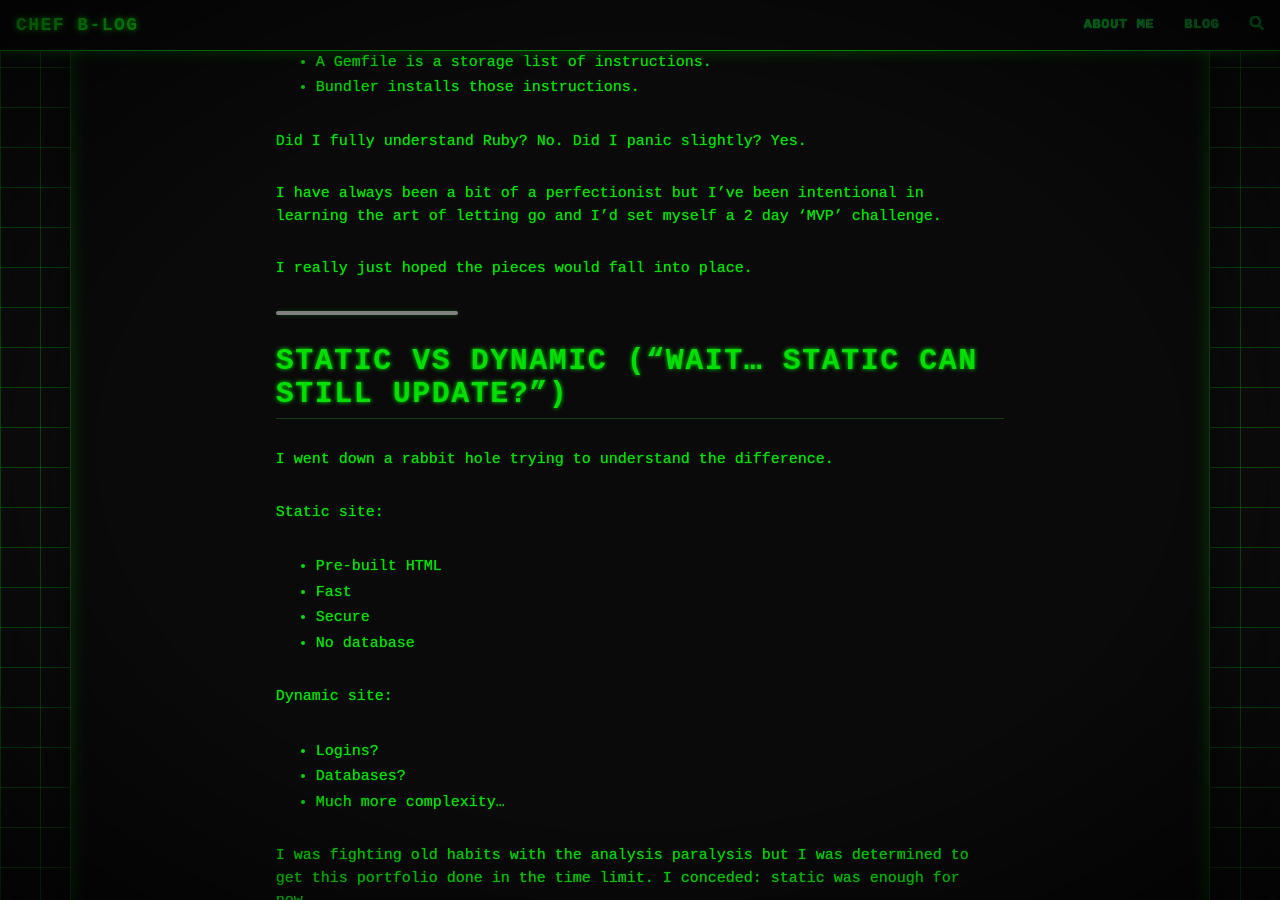
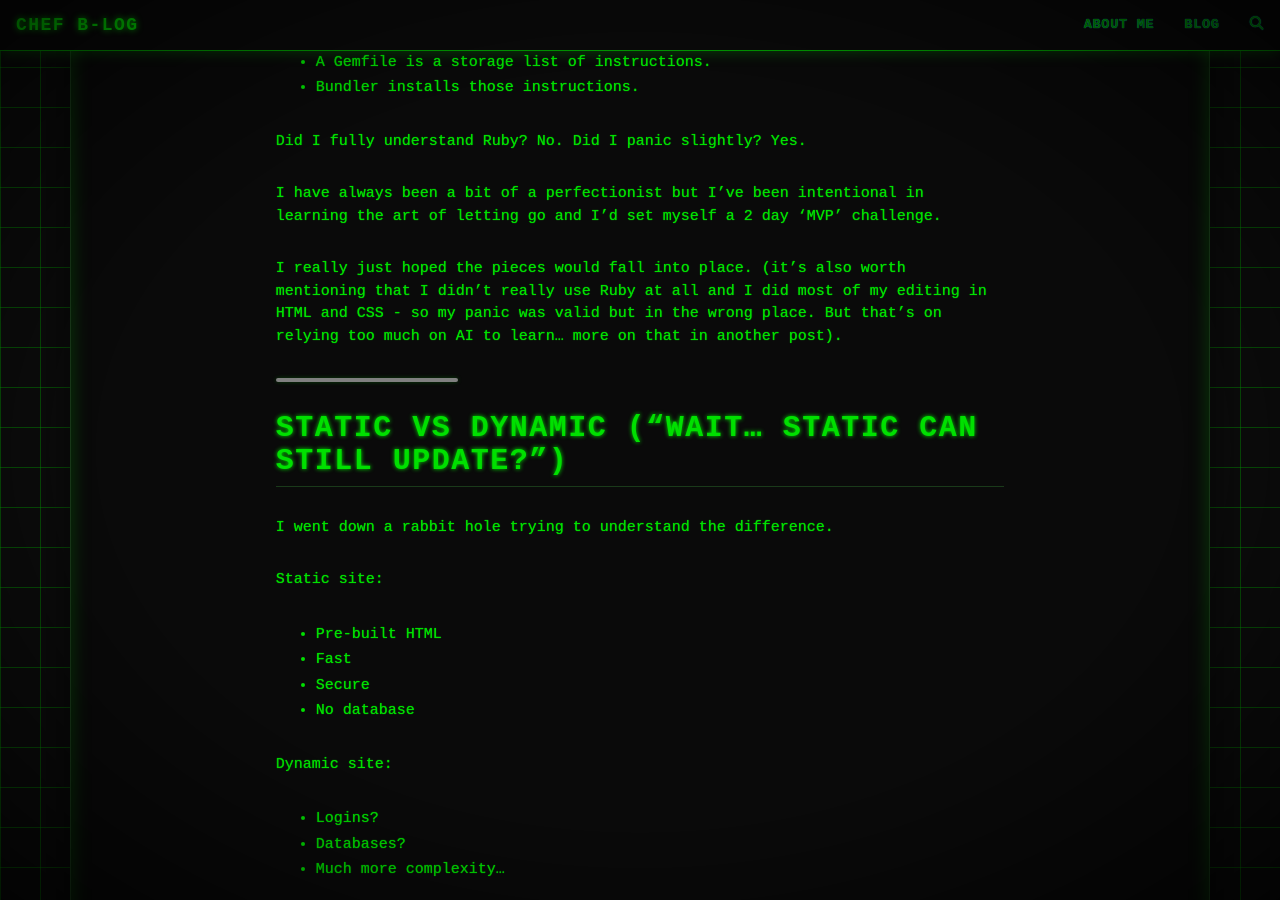
Before and after one commit to chef-b/chef-b.github.io, a Jekyll site: the page built from _posts/2026-01-15-bee-is-cool.md, in a window 1280 px wide and 900 px high, scrolled down 2053 px. Built offline with Jekyll 4.4.1, drawn with Linux system fonts in a browser that asks for light colours; comment, search, counter and statistics services are not loaded.

Commit message:
Update 2026-01-15-bee-is-cool.md
Content note: Ruby wasn't a main character

```diff
--- a/_posts/2026-01-15-bee-is-cool.md
+++ b/_posts/2026-01-15-bee-is-cool.md
@@ -50,7 +50,7 @@ Did I panic slightly? Yes.
 
 I have always been a bit of a perfectionist but I've been intentional in learning the art of letting go and I'd set myself a 2 day 'MVP' challenge.
 
-I really just hoped the pieces would fall into place.
+I really just hoped the pieces would fall into place. (it's also worth mentioning that I didn't really use Ruby at all and I did most of my editing in HTML and CSS - so my panic was valid but in the wrong place. But that's on relying too much on AI to learn... more on that in another post).
 
 ---
 
```
